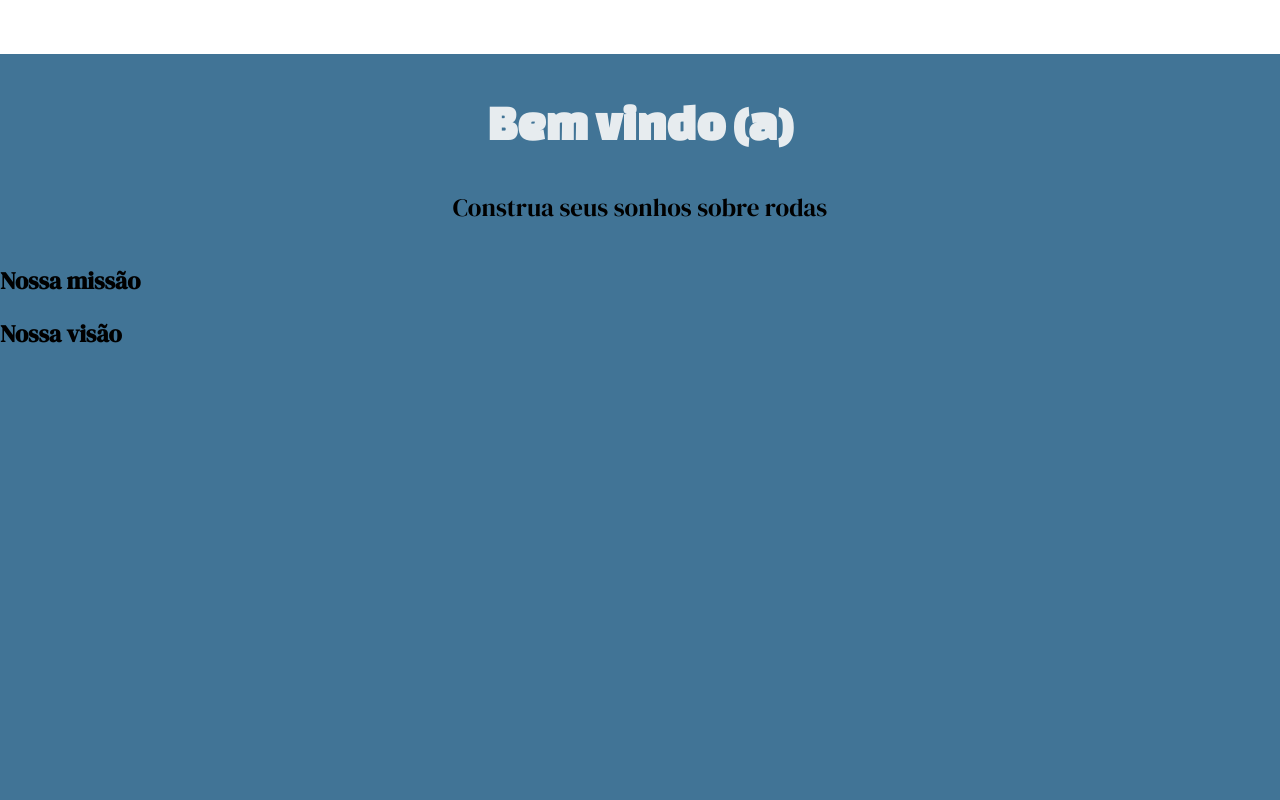
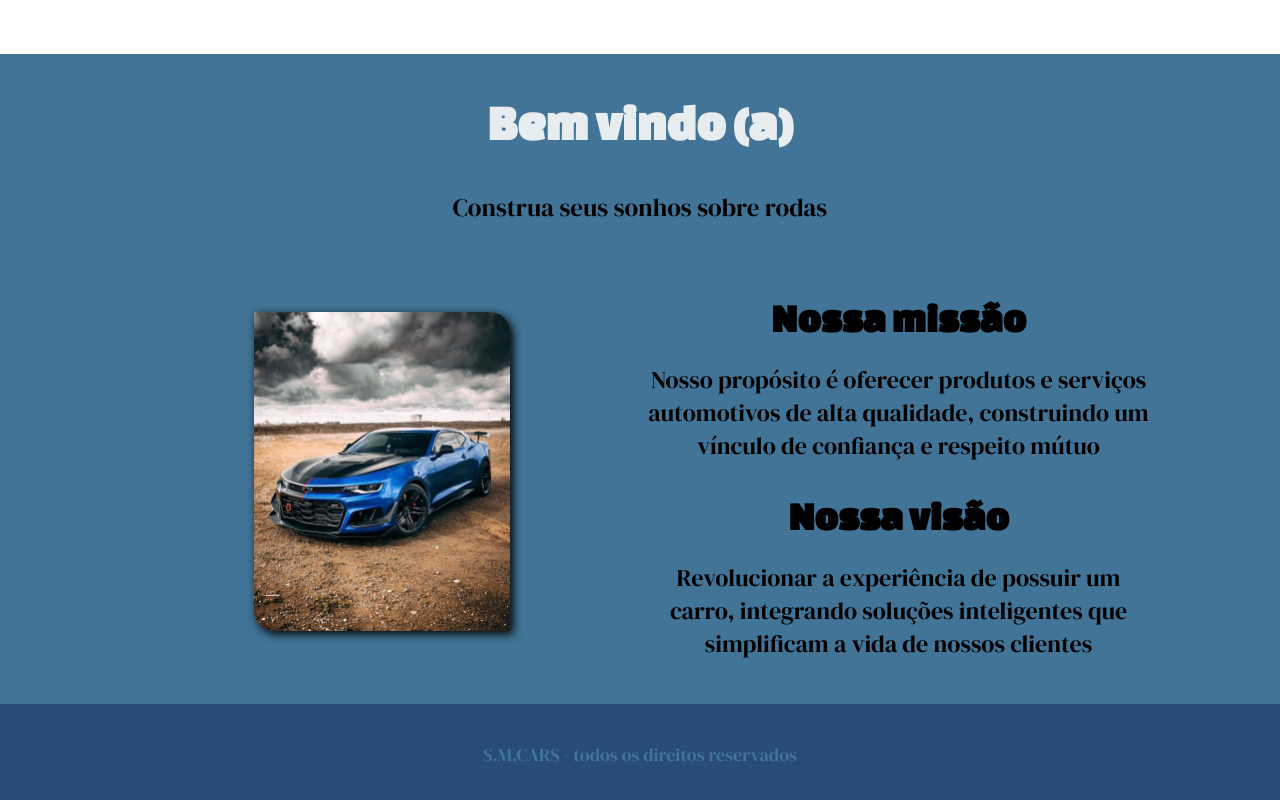
Before and after one commit to melanyconci-code/sm-cars, a plain HTML site: page index.html in a window 1280 px wide. Shown: the part 766-1566 px from the top of the page. Before the commit the page ends 1136 px from the top, so only its background shows below. Drawn offline with Linux system fonts and the light colour scheme.

Commit message:
Add files via upload

```diff
--- a/index.html
+++ b/index.html
@@ -16,9 +16,15 @@
         </div>
         <div>
             <ul class="menu">
-                <a href=""><li>principal</li> </a>
-                <a href=""><li>produtos</li> </a>
-                <a href=""><li>contato</li> </a>
+                <a href="">
+                    <li>principal</li>
+                </a>
+                <a href="">
+                    <li>produtos</li>
+                </a>
+                <a href="">
+                    <li>contato</li>
+                </a>
 
             </ul>
         </div>
@@ -33,15 +39,21 @@
 
         </section>
         <section class="sobre">
+            <div class="sobre-img">
+                <img src="img/propaganda.jpg" alt="">
+            </div>
+            <div>
                 <h2>Nossa missão</h2>
-    <p> </p>
+                <p>Nosso propósito é oferecer produtos e serviços automotivos de alta qualidade, construindo um vínculo de confiança e respeito mútuo </p>
                 <h2>Nossa visão</h2>
-    <p> </p>
-
+                <p>Revolucionar a experiência de possuir um carro, integrando soluções inteligentes que simplificam a vida de nossos clientes </p>
+            </div>
         </section>
     </main>
     <footer>
+        <p> S.M.CARS - todos os direitos reservados</p>
 
     </footer>
 </body>
+
 </html>
--- a/style.css
+++ b/style.css
@@ -80,3 +80,45 @@ header{
     font-size: 25px;
     font-family: var(--texto);
 }
+
+.sobre{
+    display: flex;
+    justify-content: center;
+    align-items: center;
+    margin: 20px 0;
+    gap: 5px;
+
+}
+
+.sobre div{
+    width: 40%;
+    text-align: center;
+}
+
+.sobre-img img{
+    width: 50%;
+    border-radius: 0px 20px 0px 20px;
+    box-shadow: 3px 3px 10px #000000;
+}
+
+.sobre h2{
+    font-family: var(--titulo);
+    font-size: 40px;
+    color: var(--preto);
+    margin-bottom: 15px;
+}
+
+.sobre p{
+    font-size: 24px;
+    color: var(--preto);
+}
+
+footer{
+    background-color: var(--azul);
+    height: 100px;
+    display: flex;
+    align-items: center;
+    justify-content: center;
+    color: var(--azul-claro);
+    font-size: 18px;
+}
```
Also changed, not shown: img/4 (3).png (added), img/propaganda.jpg (added). Lines whose indentation alone changed are shown as unchanged.
